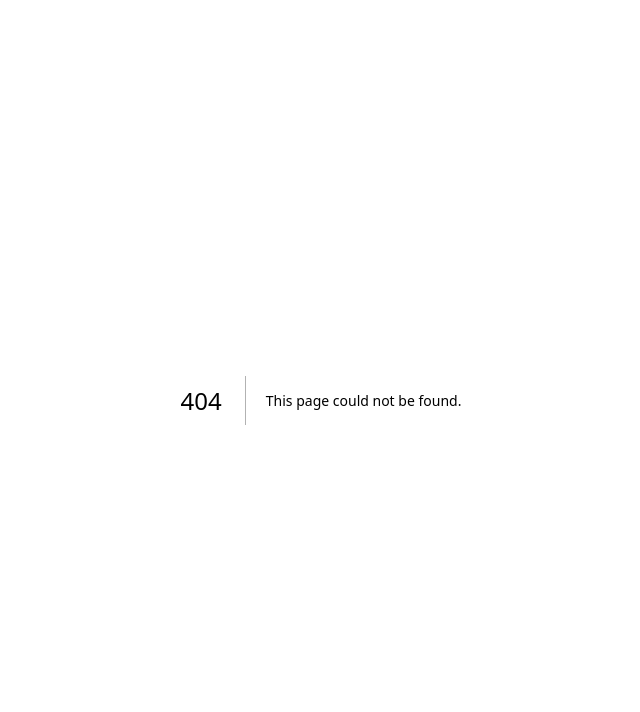
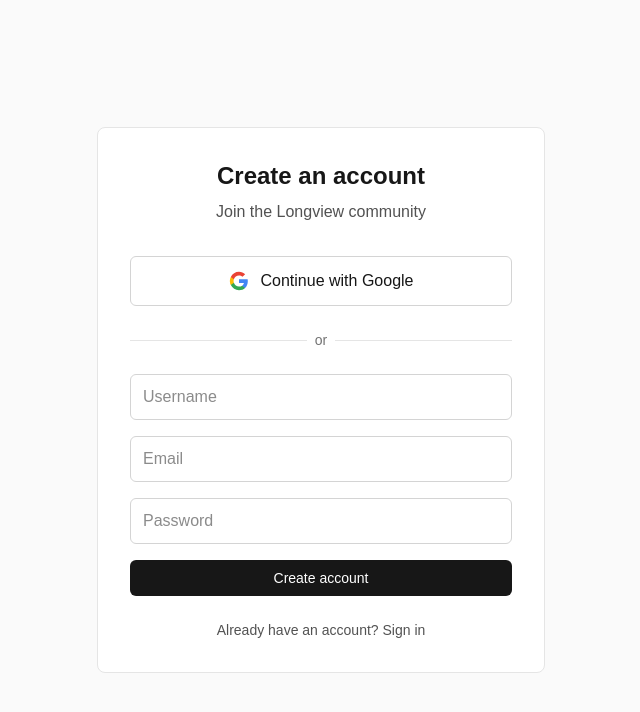
Before and after one commit to c-hilbert/longview-website, a Next.js app: page /signup in a window 1280 px wide. Before the commit this address had no page. Shown: the top 712 px of the page, without its empty margins (319-959 px from the left). Built offline with nearby package versions, Linux system fonts and the light colour scheme; no server answers.

Commit message:
Add signup page

```diff
--- /dev/null
+++ b/src/app/(auth)/signup/page.tsx
@@ -0,0 +1,121 @@
+'use client'
+
+import { useState } from 'react'
+import { useRouter } from 'next/navigation'
+import Link from 'next/link'
+import { createClient } from '@/lib/supabase/client'
+import { Button } from '@/components/ui/Button'
+import { Input } from '@/components/ui/Input'
+
+export default function SignupPage() {
+  const [email, setEmail] = useState('')
+  const [password, setPassword] = useState('')
+  const [username, setUsername] = useState('')
+  const [error, setError] = useState<string | null>(null)
+  const [isLoading, setIsLoading] = useState(false)
+  const router = useRouter()
+  const supabase = createClient()
+
+  const handleSubmit = async (e: React.FormEvent) => {
+    e.preventDefault()
+    setIsLoading(true)
+    setError(null)
+
+    const { error } = await supabase.auth.signUp({
+      email,
+      password,
+      options: {
+        data: { username },
+      },
+    })
+
+    if (error) {
+      setError(error.message)
+      setIsLoading(false)
+    } else {
+      router.push('/')
+      router.refresh()
+    }
+  }
+
+  const handleGoogleSignup = async () => {
+    await supabase.auth.signInWithOAuth({
+      provider: 'google',
+      options: { redirectTo: `${window.location.origin}/auth/callback` },
+    })
+  }
+
+  return (
+    <div className="min-h-screen flex items-center justify-center bg-neutral-50 px-4">
+      <div className="w-full max-w-md">
+        <div className="bg-white p-8 rounded-lg border border-neutral-200">
+          <h1 className="text-2xl font-semibold text-center mb-2">Create an account</h1>
+          <p className="text-neutral-600 text-center mb-8">Join the Longview community</p>
+
+          {error && (
+            <div className="mb-6 p-3 bg-red-50 border border-red-200 text-red-700 text-sm rounded-md">
+              {error}
+            </div>
+          )}
+
+          <button
+            onClick={handleGoogleSignup}
+            className="w-full flex items-center justify-center gap-3 px-4 py-3 border border-neutral-300 rounded-md hover:bg-neutral-50 mb-6"
+          >
+            <svg className="w-5 h-5" viewBox="0 0 24 24">
+              <path fill="#4285F4" d="M22.56 12.25c0-.78-.07-1.53-.2-2.25H12v4.26h5.92c-.26 1.37-1.04 2.53-2.21 3.31v2.77h3.57c2.08-1.92 3.28-4.74 3.28-8.09z"/>
+              <path fill="#34A853" d="M12 23c2.97 0 5.46-.98 7.28-2.66l-3.57-2.77c-.98.66-2.23 1.06-3.71 1.06-2.86 0-5.29-1.93-6.16-4.53H2.18v2.84C3.99 20.53 7.7 23 12 23z"/>
+              <path fill="#FBBC05" d="M5.84 14.09c-.22-.66-.35-1.36-.35-2.09s.13-1.43.35-2.09V7.07H2.18C1.43 8.55 1 10.22 1 12s.43 3.45 1.18 4.93l2.85-2.22.81-.62z"/>
+              <path fill="#EA4335" d="M12 5.38c1.62 0 3.06.56 4.21 1.64l3.15-3.15C17.45 2.09 14.97 1 12 1 7.7 1 3.99 3.47 2.18 7.07l3.66 2.84c.87-2.6 3.3-4.53 6.16-4.53z"/>
+            </svg>
+            Continue with Google
+          </button>
+
+          <div className="relative mb-6">
+            <div className="absolute inset-0 flex items-center">
+              <div className="w-full border-t border-neutral-200" />
+            </div>
+            <div className="relative flex justify-center text-sm">
+              <span className="px-2 bg-white text-neutral-500">or</span>
+            </div>
+          </div>
+
+          <form onSubmit={handleSubmit} className="space-y-4">
+            <Input
+              type="text"
+              placeholder="Username"
+              value={username}
+              onChange={(e) => setUsername(e.target.value)}
+              required
+            />
+            <Input
+              type="email"
+              placeholder="Email"
+              value={email}
+              onChange={(e) => setEmail(e.target.value)}
+              required
+            />
+            <Input
+              type="password"
+              placeholder="Password"
+              value={password}
+              onChange={(e) => setPassword(e.target.value)}
+              required
+              minLength={6}
+            />
+            <Button type="submit" className="w-full" disabled={isLoading}>
+              {isLoading ? 'Creating account...' : 'Create account'}
+            </Button>
+          </form>
+
+          <p className="mt-6 text-center text-sm text-neutral-600">
+            Already have an account?{' '}
+            <Link href="/login" className="font-medium hover:underline">
+              Sign in
+            </Link>
+          </p>
+        </div>
+      </div>
+    </div>
+  )
+}
```
